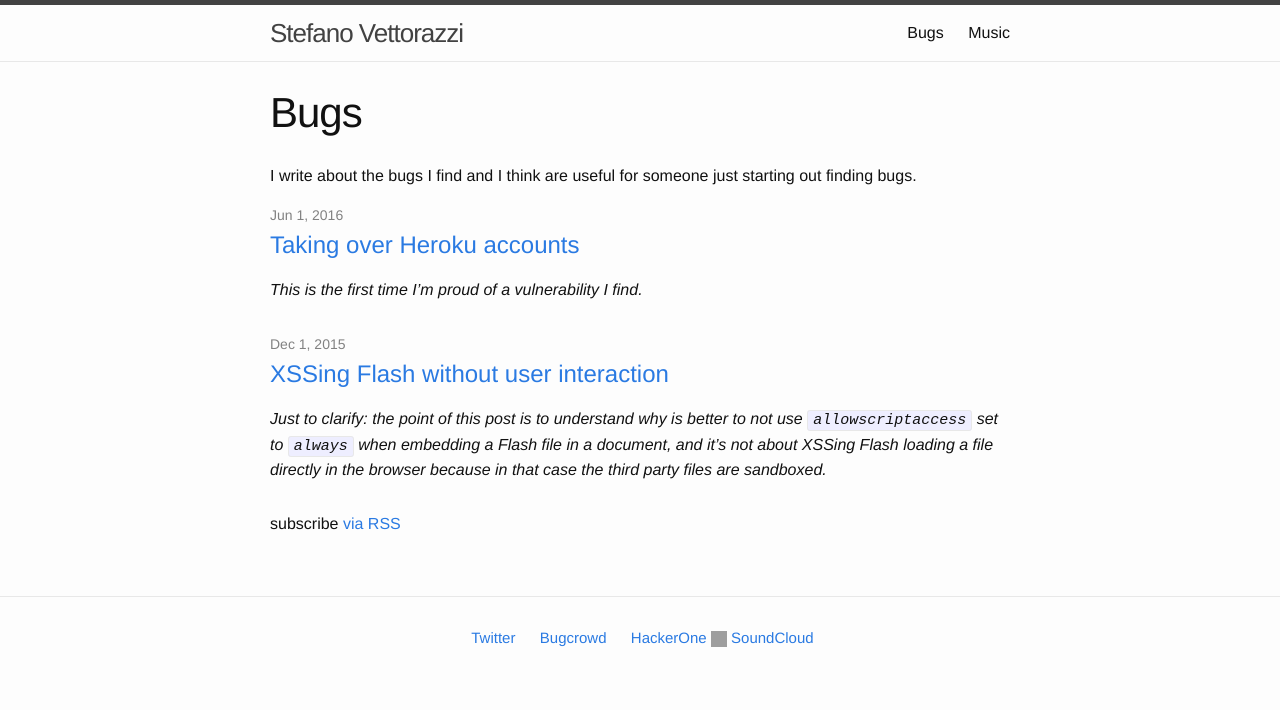
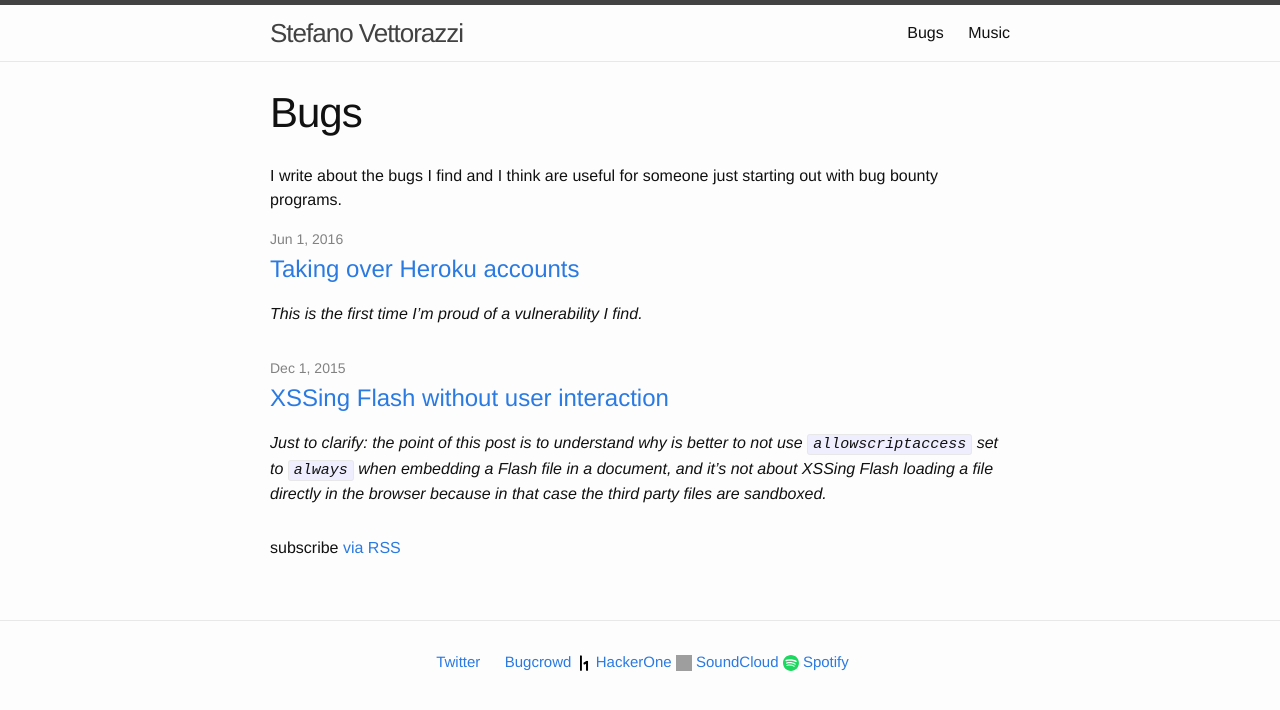
Before and after one commit to Expertasif/stefanocoding.github.io, a Jekyll site: the page built from bugs.md, in a window 1280 px wide. Shown: the top 710 px of the page. Built offline with Jekyll 4.4.1, drawn with Linux system fonts in a browser that asks for light colours; grey boxes are pictures that could not be loaded.

Commit message:
Added Spotify

```diff
--- a/_config.yml
+++ b/_config.yml
@@ -16,6 +16,7 @@ twitter_username: i_am_stefano
 hackerone_username: stefanofindsbugs
 bugcrowd_username: stefanofindsbugs
 soundcloud_username: stefanohaciendocanciones
+spotify_username: 0vXyfonumeK0QYYcCvwHwn
 
 # Build settings
 markdown: kramdown
--- a/_includes/footer.html
+++ b/_includes/footer.html
@@ -29,6 +29,12 @@
           </li>
           {% endif %}
 
+          {% if site.spotify_username %}
+          <li>
+            {% include icon-spotify.html username=site.spotify_username %}
+          </li>
+          {% endif %}
+
           {% if site.github_username %}
           <li>
             {% include icon-github.html username=site.github_username %}
--- a/_includes/icon-hackerone.html
+++ b/_includes/icon-hackerone.html
@@ -1,9 +1,6 @@
 <a target="_blank" href="https://hackerone.com/{{ include.username }}">
   <span class="icon icon--hackerone">
-    {% comment %}
     {% include icon-hackerone.svg %}
-    {% endcomment %}
-    <img src="https://hackerone.com/favicon.ico">
   </span>
   <span class="username">HackerOne</span>
 </a>
--- /dev/null
+++ b/_includes/icon-spotify.html
@@ -0,0 +1,6 @@
+<a target="_blank" href="https://open.spotify.com/artist/{{ include.username }}">
+  <span class="icon icon--spotify">
+    {% include icon-spotify.svg %}
+  </span>
+  <span class="username">Spotify</span>
+</a>
--- a/_sass/_base.scss
+++ b/_sass/_base.scss
@@ -200,8 +200,8 @@ pre {
         height: 16px;
         vertical-align: middle;
 
-        path {
-            fill: $grey-color;
-        }
+        // path {
+        //     fill: $grey-color;
+        // }
     }
 }
--- a/bugs.md
+++ b/bugs.md
@@ -5,7 +5,7 @@ permalink: /bugs/
 ---
 
   <p>
-  I write about the bugs I find and I think are useful for someone just starting out finding bugs.
+  I write about the bugs I find and I think are useful for someone just starting out with bug bounty programs.
   </p>
 
   <ul class="post-list">
```
Also changed, not shown: music.md (+1 -1 lines), _includes/icon-hackerone.svg, _includes/icon-spotify.svg (added).
